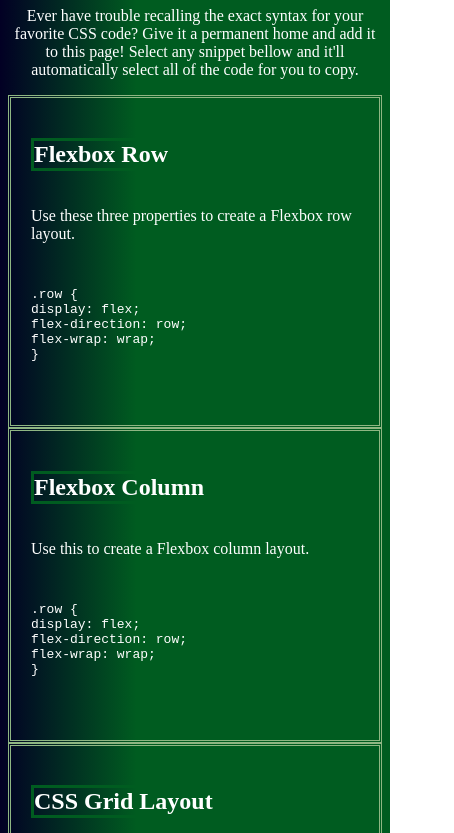
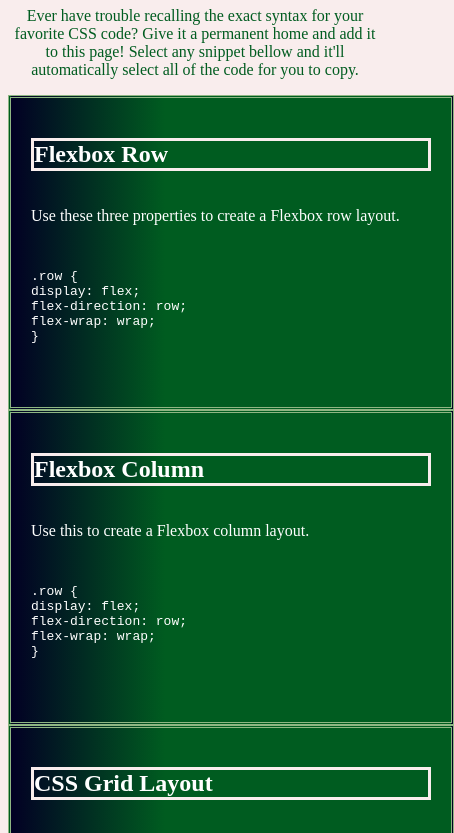
Before and after one commit to jeffz98/my-special-mini-project, a plain HTML site: page index.html in a window 390 px wide. Shown: the part 73-906 px from the top of the page, 454 px wide, since content can reach past the window. Drawn offline with Linux system fonts and the light colour scheme.

Commit message:
adjust responsiveness and colors

```diff
--- a/assets/style.css
+++ b/assets/style.css
@@ -2,21 +2,26 @@
     --light-green: rgb(143, 182, 131);
     --dark-green: rgb(0, 92, 32);
     --gradient-green: linear-gradient(90deg, rgba(2,0,36,1) 0%, rgba(0,92,32,1) 35%);
+    --redish: rgb(249, 237, 237);
+    --white: white;
 }
 
 /* Centers the whole page and adapts width setting to contain padding and border */
 body {
     text-align: center;
     box-sizing: border-box;
-    background: var(--gradient-green);
-    color: white;
+    background-color: var(--redish);
+}
+
+/* Set text color of header and footer to a dark green */
+header, footer {
+    color: var(--dark-green);
 }
 
 /* Aligns cards horizontally and ensures they properly wrap in response to viewport size */
 .flex-container {
     display: flex;
     flex-wrap: wrap;
-    /* justify-content: center; */
 }
 
 /* Styles each card vertically, sets its width, and ensures it stays to the left of its container */
@@ -24,15 +29,16 @@ body {
     display: flex;
     flex-direction: column;
     text-align: start;
-    flex: 1 0 400px;
+    flex: 1 0 25%;
 
     border: 3px var(--light-green) double;
     padding: 20px;
+    background: var(--gradient-green);
+    color: var(--white);
 }
 
 .card h2 {
-    border: 3px var(--dark-green) solid;
-
+    border: 3px var(--redish) solid;
 }
 
 /* Removes unnecessary whitespace/indentation */
@@ -41,7 +47,7 @@ code {
 }
 
 /* Media query for tablets */
-@media screen and (max-width: 768px) {
+@media screen and (min-width: 768px) and (max-width: 991px) {
     /* Adjusts card size */
     .card {
         flex: 1 0 300px;
@@ -49,9 +55,9 @@ code {
 }
 
 /* Media query for mobile phones */
-@media screen and (max-width: 480px) {
+@media screen and (max-width: 767px) {
     /* Adjusts card size */
     .card {
-        flex: 1 0 200px;
+        flex: 1 0 400px;
     }
 }
```
